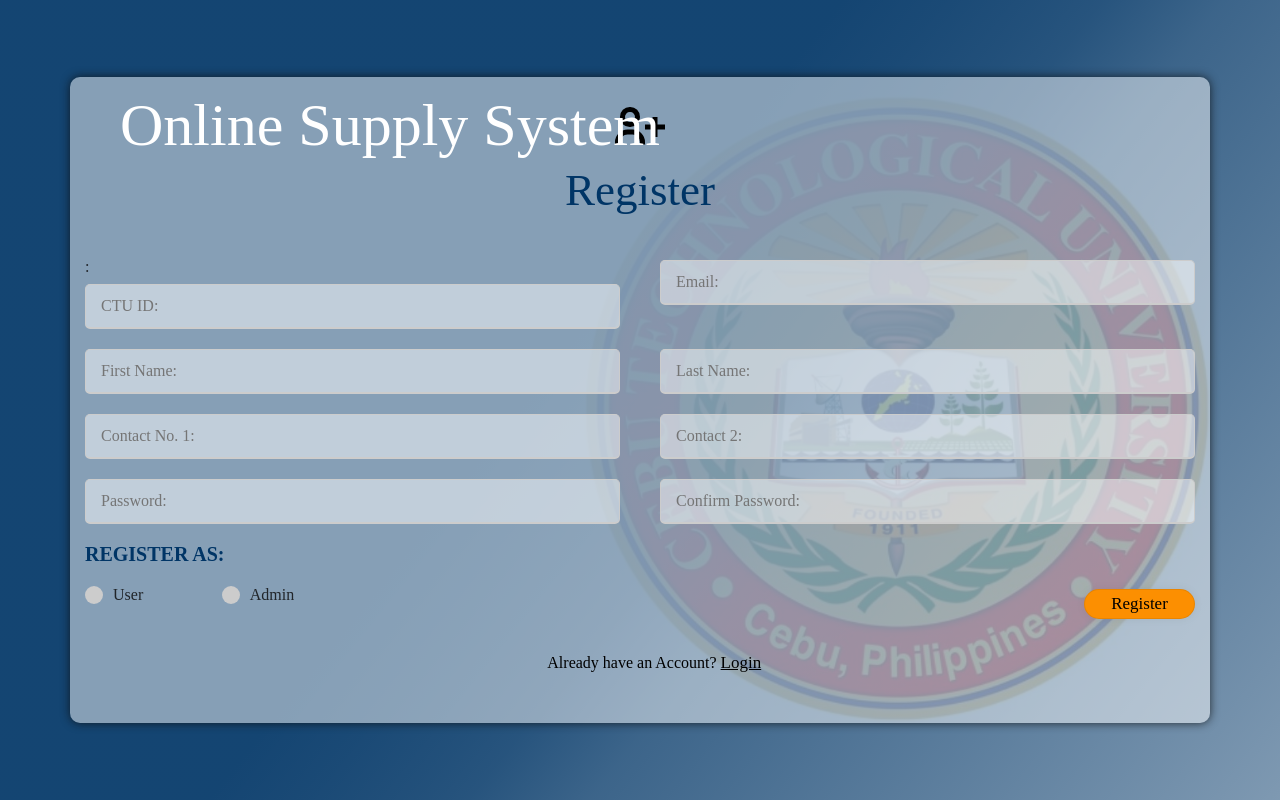
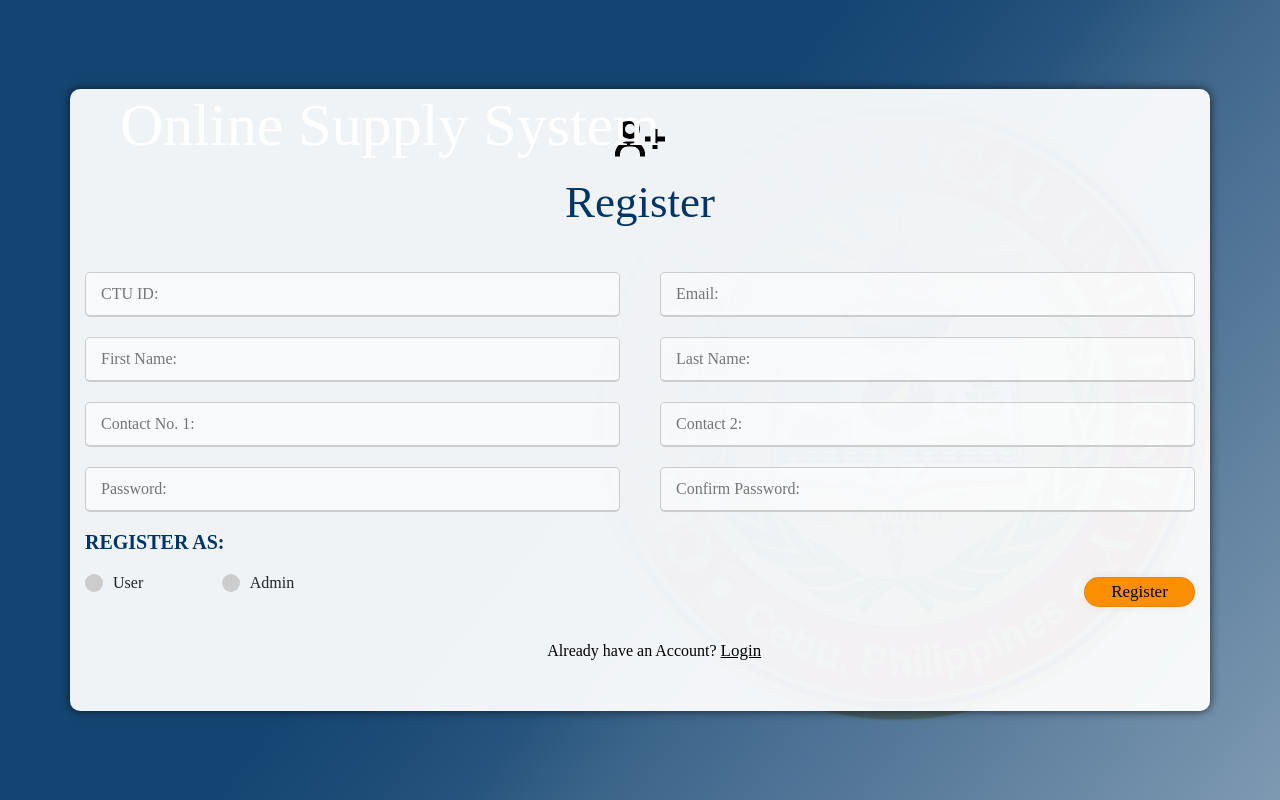
Before and after one commit to tinang0931/ONLINE_SUPPLY_OFFICE_COPY, a Django app: page /register/ in a window 1280 px wide. Run offline with Django 4.2, Linux system fonts and the light colour scheme; some libraries are stand-ins or nearby versions.

Commit message:
kristine/11-17-2023

```diff
--- a/accounts/static/css/register.css
+++ b/accounts/static/css/register.css
@@ -39,7 +39,7 @@
 .container{
     max-width: 700px;
     width: 100%;
-    background:  rgba(255, 255, 255, 0.486);
+    background:  rgba(255, 255, 255, 0.938);
     box-shadow: 0 0 10px rgba(12, 12, 12, 0.753);
     padding: 20px 30px;
     border-radius: 10px;
--- a/accounts/templates/accounts/User/register.html
+++ b/accounts/templates/accounts/User/register.html
@@ -42,7 +42,7 @@
 
             <div class="user-details">
                 <div class="input-box">
-                    <span class="details">:</span>
+                    <span class="details"></span>
                     <input type="number" placeholder="CTU ID:" required oninput="maxLengthCheck(this, 11)">
                 </div>
                 <script>
```
